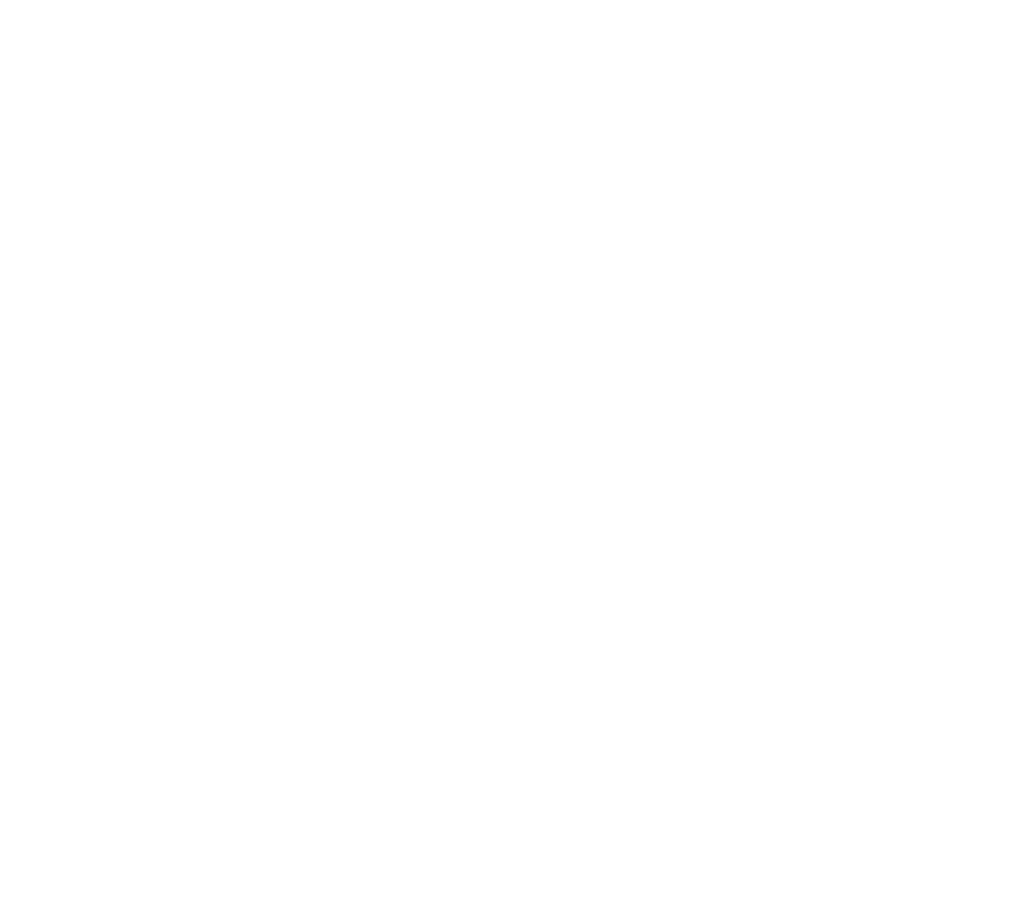
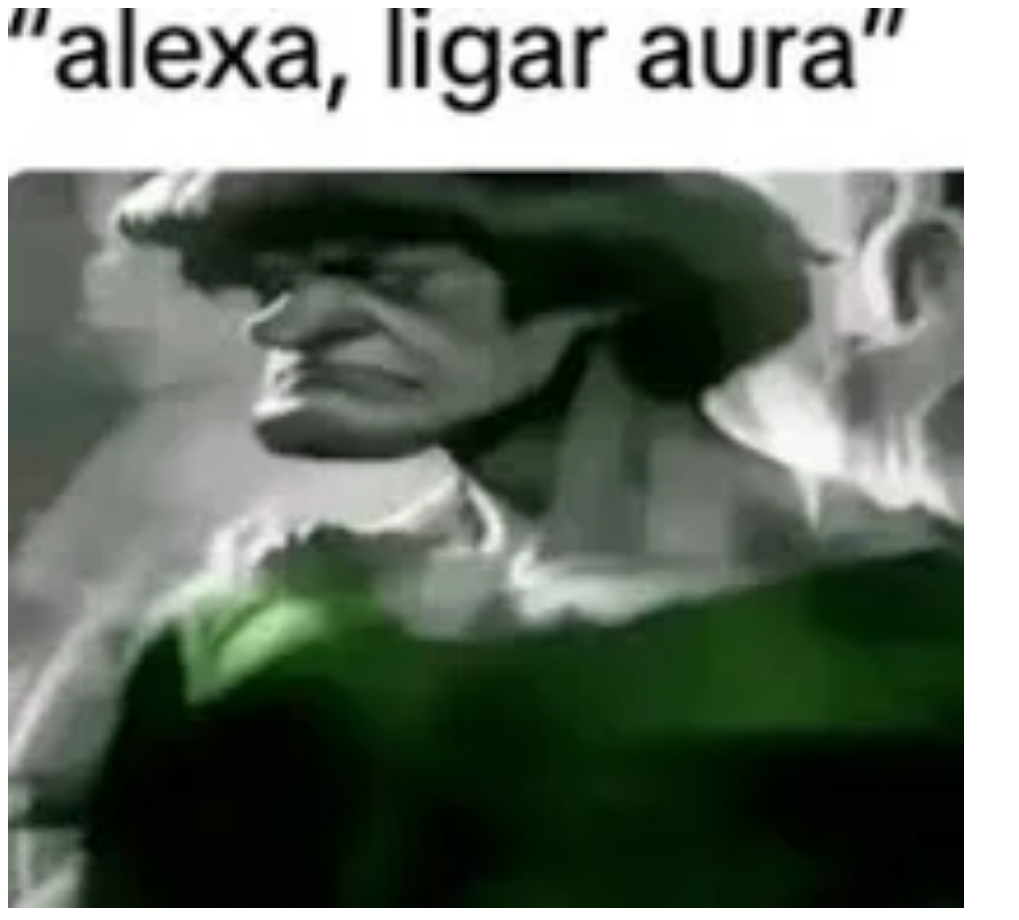
Before and after one commit to pedroucha/A_importancia_da_valorizacao_da_mulher, a plain HTML site: page aura.html in a window 1280 px wide. Shown: the whole page, without its empty margins (0-1019 px from the left). Before the commit the page ends 800 px from the top, so only its background shows below. Drawn offline with Linux system fonts and the light colour scheme.

Commit message:
Update aura.html

```diff
--- a/aura.html
+++ b/aura.html
@@ -6,6 +6,6 @@
     <title>Document</title>
 </head>
 <body>
-    <img src="ligar aura.jpg" alt="" height="900" >
+    <img src="ligar aura.webp" alt="" height="900" >
 </body>
 </html>
```
